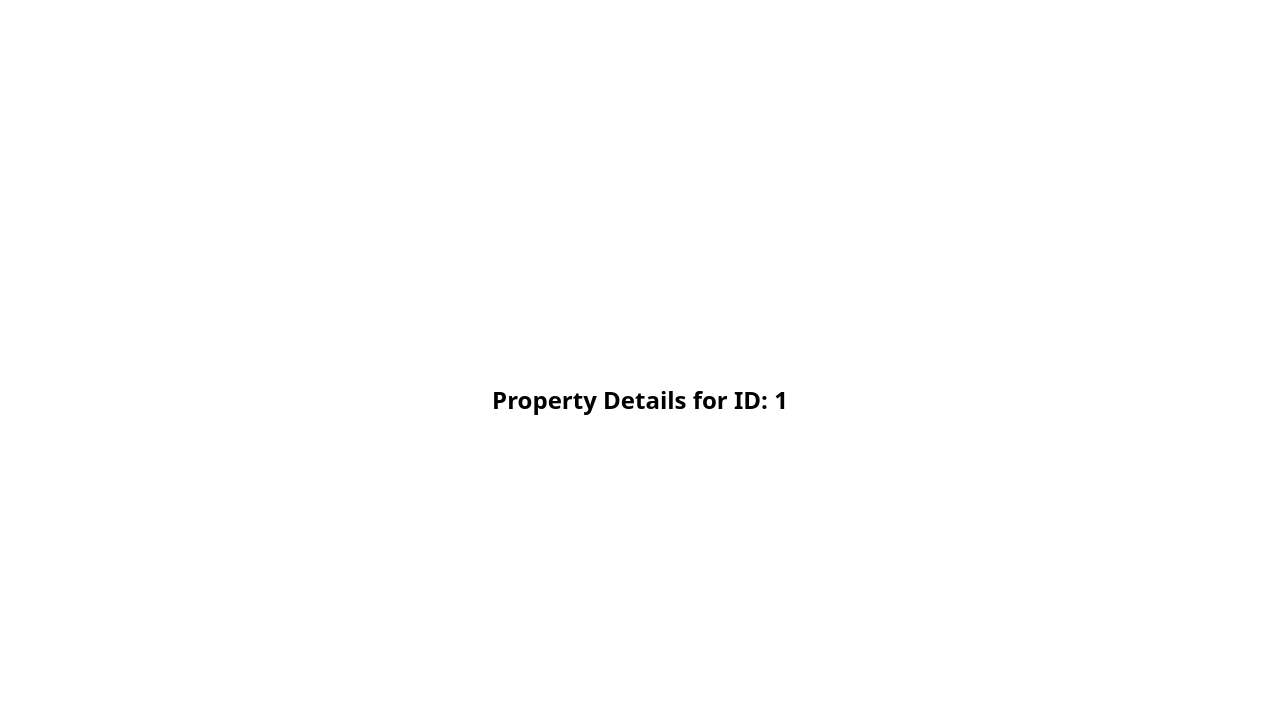
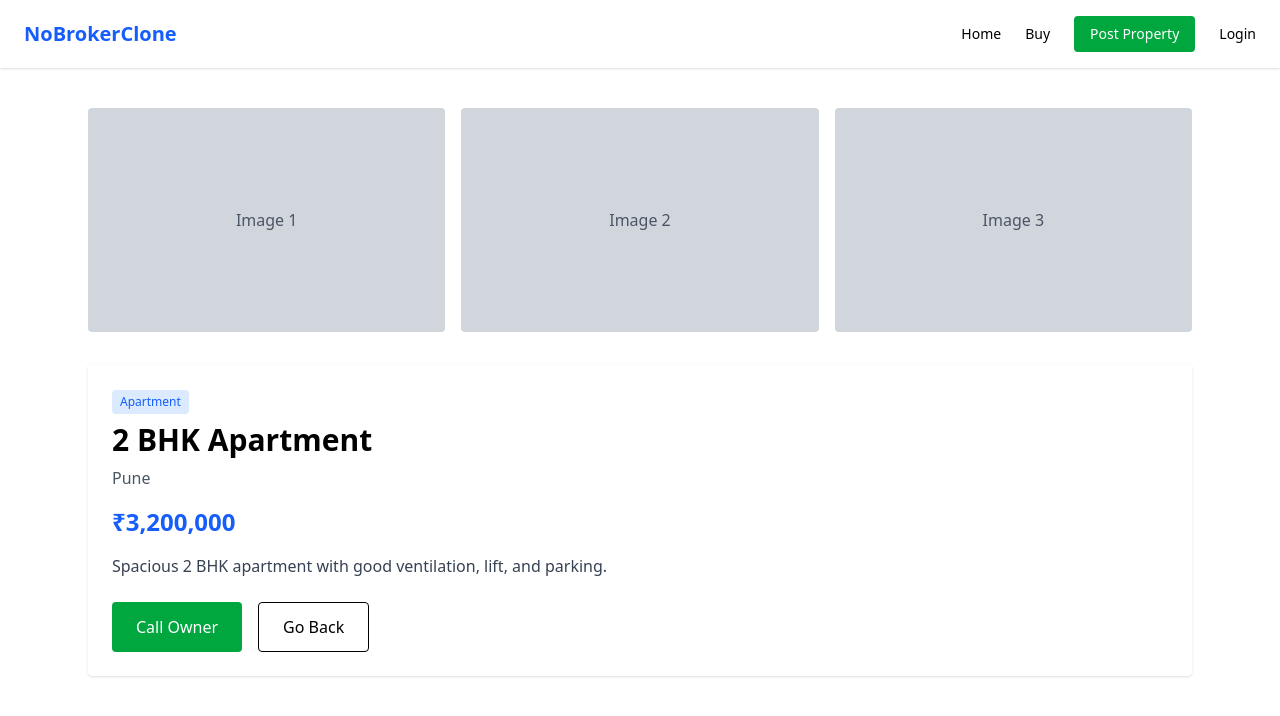
Before and after one commit to prince00795/real-estate-website, a React app in the folder frontend/: page /property/1 in a window 1280 px wide. Shown: the top 716 px of the page. Built offline with nearby package versions, Linux system fonts and the light colour scheme; the HTML template or start-up script is replaced by a standard one.

Commit message:
property deatils card added

```diff
--- a/frontend/src/components/PropertyCard.jsx
+++ b/frontend/src/components/PropertyCard.jsx
@@ -1,19 +1,19 @@
 import React from "react";
 import { Link } from "react-router-dom";
 
-
-
 const PropertyCard = ({ property }) => {
   return (
-    <div className="bg-white rounded-lg shadow hover:shadow-lg transition overflow-hidden">
+    <Link to={`/property/${property.id}`}>
+      <div className="bg-white rounded-lg shadow hover:shadow-lg transition overflow-hidden cursor-pointer">
 
         {/* Image Placeholder */}
         <div className="h-44 bg-gray-300 flex items-center justify-center">
-        <span className="text-gray-600 text-sm">Property Image</span>
+          <span className="text-gray-600 text-sm">
+            Property Image
+          </span>
         </div>
 
         <div className="p-4">
-        {/* Badge */}
           <span className="inline-block text-xs bg-blue-100 text-blue-600 px-2 py-1 rounded mb-2">
             {property.type || "Property"}
           </span>
@@ -29,15 +29,9 @@ const PropertyCard = ({ property }) => {
           <p className="text-blue-600 font-bold mt-2">
             ₹{property.price.toLocaleString()}
           </p>
-
-        <Link
-          to={`/property/${property.id}`}
-          className="inline-block mt-4 text-sm bg-blue-600 text-white px-4 py-2 rounded hover:bg-blue-700"
-        >
-          View Details
-        </Link>
         </div>
       </div>
+    </Link>
   );
 };
 
--- a/frontend/src/pages/Buy.jsx
+++ b/frontend/src/pages/Buy.jsx
@@ -111,8 +111,8 @@ const Buy = () => {
         {/* Properties */}
         <div className="grid grid-cols-1 md:grid-cols-2 lg:grid-cols-3 gap-6">
           {filteredProperties.length > 0 ? (
-            filteredProperties.map((property) => (
-              <PropertyCard key={property.id} property={property} />
+            filteredProperties.map((property, index) => (
+              <PropertyCard  key={`${property.id}-${index}`} property={property} />
             ))
           ) : (
             <p className="text-gray-500">No properties found</p>
--- a/frontend/src/pages/Home.jsx
+++ b/frontend/src/pages/Home.jsx
@@ -172,9 +172,11 @@ const Home = () => {
       <div className="slider-track">
         {[...featuredProperties, ...featuredProperties].map((p, index) => (
           <div
-            key={index}
-            className="bg-white rounded-lg shadow hover:shadow-lg transition overflow-hidden mr-6 w-72 flex-shrink-0"
-          >
+  key={`${p.id}-${index}`}
+  onClick={() => navigate(`/property/${p.id}`)}
+  className="bg-white rounded-lg shadow hover:shadow-lg transition overflow-hidden mr-6 w-72 flex-shrink-0 cursor-pointer"
+>
+
             {/* Image Placeholder */}
             <div className="h-40 bg-gray-300 flex items-center justify-center">
               <span className="text-gray-600 text-sm">
--- a/frontend/src/pages/PropertyDetails.jsx
+++ b/frontend/src/pages/PropertyDetails.jsx
@@ -1,14 +1,113 @@
-import { useParams } from "react-router-dom";
+import React from "react";
+import { useParams, useNavigate } from "react-router-dom";
+import Navbar from "../components/Navbar";
+
+const properties = [
+  {
+    id: 1,
+    title: "2 BHK Apartment",
+    location: "Pune",
+    price: 3200000,
+    type: "Apartment",
+    description:
+      "Spacious 2 BHK apartment with good ventilation, lift, and parking.",
+  },
+  {
+    id: 2,
+    title: "3 BHK Villa",
+    location: "Bangalore",
+    price: 8200000,
+    type: "Villa",
+    description:
+      "Luxury 3 BHK villa with private garden, parking, and security.",
+  },
+  {
+    id: 3,
+    title: "1 BHK Flat",
+    location: "Hyderabad",
+    price: 2800000,
+    type: "Flat",
+    description:
+      "Affordable 1 BHK flat suitable for small families and bachelors.",
+  },
+];
 
 const PropertyDetails = () => {
   const { id } = useParams();
+  const navigate = useNavigate();
+
+  const property = properties.find(
+    (p) => p.id === Number(id)
+  );
+
+  if (!property) {
+    return (
+      <div className="min-h-screen flex items-center justify-center">
+        <h2 className="text-xl font-semibold">
+          Property not found
+        </h2>
+      </div>
+    );
+  }
 
   return (
-    <div className="min-h-screen flex items-center justify-center">
-      <h1 className="text-2xl font-bold">
-        Property Details for ID: {id}
-      </h1>
-    </div>
+    <>
+      <Navbar />
+
+      <div className="max-w-6xl mx-auto px-6 py-10">
+
+        {/* IMAGE GALLERY */}
+        <div className="grid md:grid-cols-3 gap-4 mb-8">
+          {[1, 2, 3].map((img) => (
+            <div
+              key={img}
+              className="h-56 bg-gray-300 flex items-center justify-center rounded"
+            >
+              <span className="text-gray-600">
+                Image {img}
+              </span>
+            </div>
+          ))}
+        </div>
+
+        {/* PROPERTY DETAILS */}
+        <div className="bg-white p-6 rounded shadow">
+          <span className="inline-block text-xs bg-blue-100 text-blue-600 px-2 py-1 rounded mb-2">
+            {property.type}
+          </span>
+
+          <h1 className="text-3xl font-bold mb-2">
+            {property.title}
+          </h1>
+
+          <p className="text-gray-600 mb-4">
+            {property.location}
+          </p>
+
+          <p className="text-2xl font-bold text-blue-600 mb-4">
+            ₹{property.price.toLocaleString()}
+          </p>
+
+          <p className="text-gray-700 mb-6">
+            {property.description}
+          </p>
+
+          {/* ACTION BUTTONS */}
+          <div className="flex gap-4">
+            <button className="bg-green-600 text-white px-6 py-3 rounded hover:bg-green-700">
+              Call Owner
+            </button>
+
+            <button
+              onClick={() => navigate(-1)}
+              className="border px-6 py-3 rounded hover:bg-gray-100"
+            >
+              Go Back
+            </button>
+          </div>
+        </div>
+      </div>
+    </>
   );
 };
 
```
Lines whose indentation alone changed are shown as unchanged.
